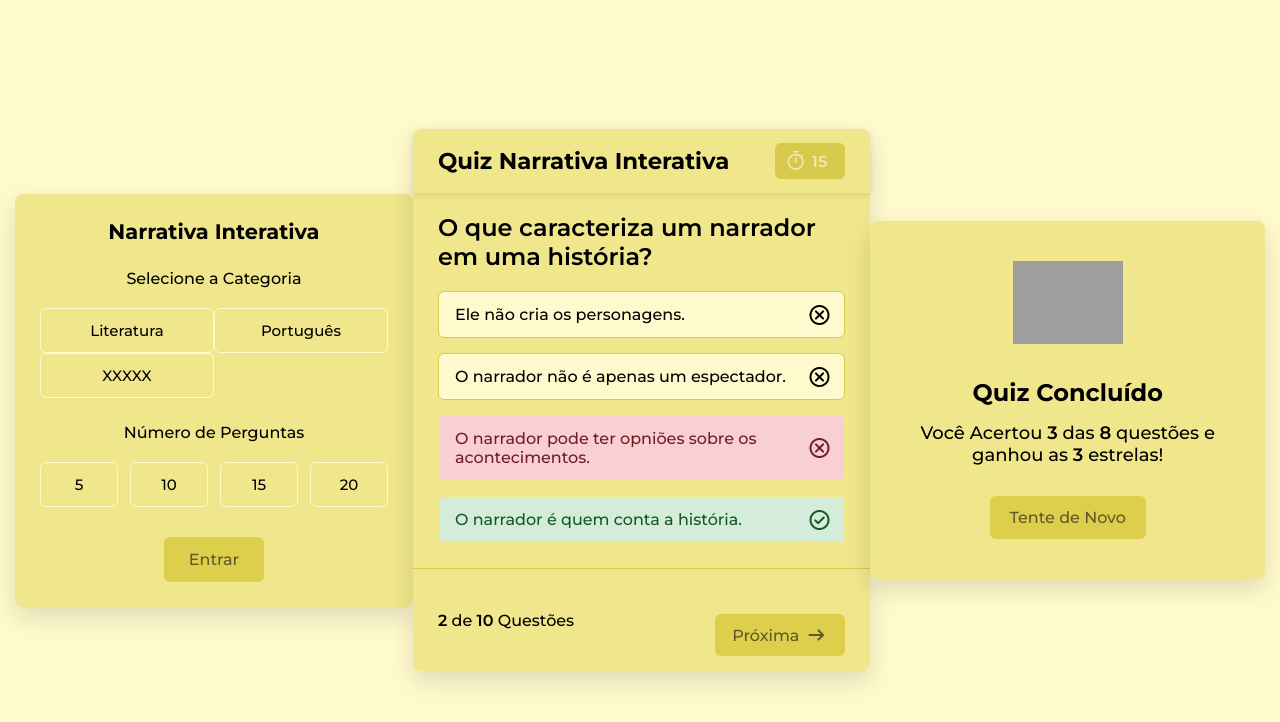
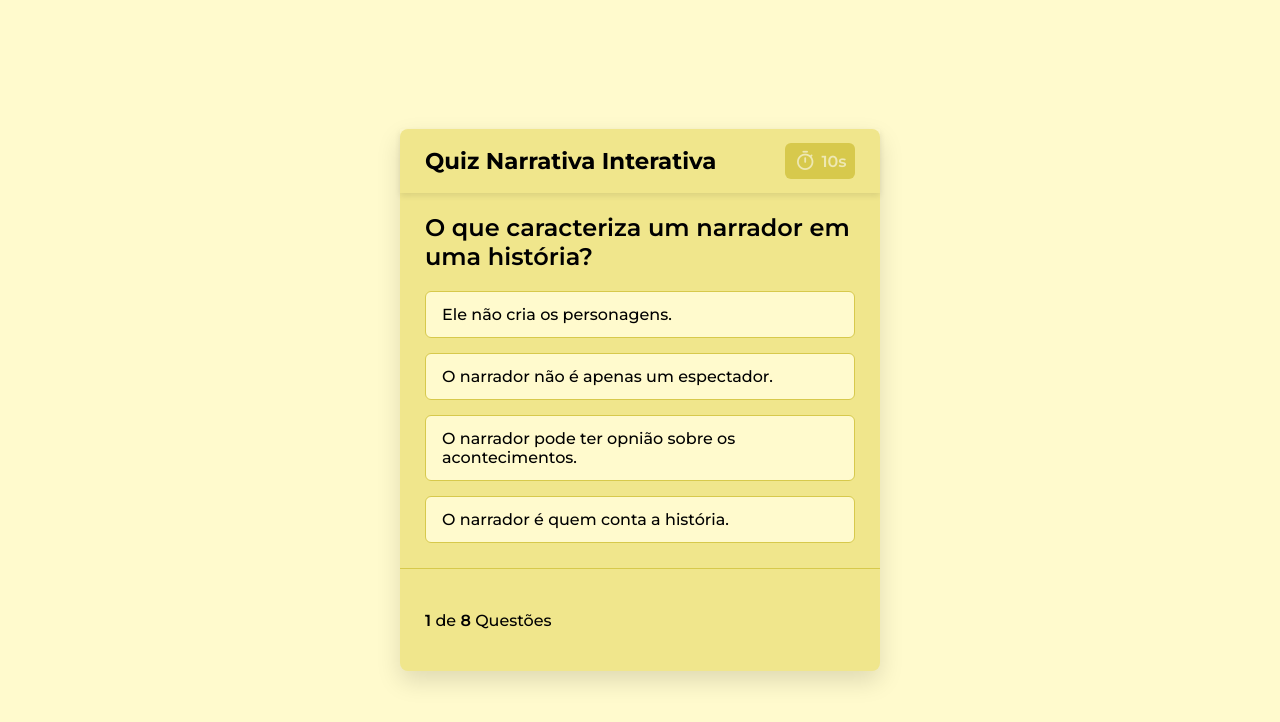
Before and after one commit to Engenharia-Letras/Narrativa_Interativa, a plain HTML site: page index.html in a window 1280 px wide. Drawn offline with nearby package versions, Linux system fonts and the light colour scheme; grey boxes are pictures that could not be loaded.

Commit message:
Feat: questões, fluxo de telas, implementando acertos erros, etc.

```diff
--- a/index.html
+++ b/index.html
@@ -16,19 +16,14 @@
         <div class="config-option">
             <h4 class="option-title">Selecione a Categoria</h4>
             <div class = "category-options">
-                <button class="category-option active">Literatura </button>
-                <button class="category-option">Português</button>
-                <button class="category-option">XXXXX</button>
+                <button class="category-option active">Português </button>
             </div>
         </div>
 
         <div class="config-option">
             <h4 class="option-title">Número de Perguntas</h4>
             <div class = "question-options">
-                <button class="question-option">5</button>
-                <button class="question-option">10</button>
-                <button class="question-option">15</button>
-                <button class="question-option">20</button>
+                <button class="question-option">8</button>
             </div>
         </div>
 
@@ -45,25 +40,8 @@
         </div>
     </header>
     <div class="quiz-content">
-        <h1 class="question-text">O que caracteriza um narrador em uma história?</h1>
-        <ul class="answer-options">
-            <li class="answer-option ">
-                <p>Ele não cria os personagens.</p>
-                 <span class="material-symbols-rounded">cancel</span>
-            </li>
-            <li class="answer-option ">
-                <p>O narrador não é apenas um espectador.</p>
-                <span class="material-symbols-rounded">cancel</span>
-            </li>
-            <li class="answer-option incorrect">
-                <p>O narrador pode ter opniões sobre os acontecimentos.</p>
-                <span class="material-symbols-rounded">cancel</span>
-            </li>
-            <li class="answer-option correct">
-                <p>O narrador é quem conta a história.</p>
-                <span class="material-symbols-rounded">check_circle</span>
-            </li>
-        </ul>
+        <h1 class="question-text"></h1>
+        <ul class="answer-options"></ul>
         </div>
 
         <div class="quiz-footer">
@@ -78,8 +56,14 @@
     <div class="result-container">
         <img src="https://imagepng.org/wp-content/uploads/2017/10/estrela-1.png" class="result-img">
         <h2 class="result-title">Quiz Concluído</h2>
-        <p class="result-message"> Você Acertou <b>3</b> das <b>8</b> questões e ganhou as <b>3</b> estrelas! </p>
+        <p class="result-message"></p>
         <button class="try-again-btn">Tente de Novo</button>
     </div>
+
+    <script src="javascript/questions.js"></script>
+    <script src="javascript/script.js"></script>
+
+
+
 </body>
 </html>
--- /dev/null
+++ b/javascript/questions.js
@@ -0,0 +1,49 @@
+// Questões agrupadas por categoria
+
+const questions = [
+    {
+        category: "Português",
+        questions: [
+            {
+                question: "O que caracteriza um narrador em uma história?",
+                options: ["Ele não cria os personagens.", "O narrador não é apenas um espectador.", "O narrador pode ter opnião sobre os acontecimentos.", "O narrador é quem conta a história."],
+                corretAnswer: 3,
+            },
+            {
+                question: "Qual o tipo de discurso que o narrador da história intefere na fala do personagem?",
+                options: ["Discurso Direto", "Discurso Indireto", "Discurso Indireto Livre"],
+                corretAnswer: 1,
+            },
+            {
+                question: "O que o enredo é considerado?",
+                options: ["Sucessão de fatos de uma história", "Sucessão de regras", "Conjunto de Fatos", "Conjunto de acontecimentos"],
+                correctAnswer:0,
+            },
+            {
+                question: "Quais são os tipos principais de personagens em uma narrativa?",
+                options: ["Protagonista, antagonista, coadjuvante e figurante", "Protagonista, antagonista, coadjuvante e secundário", "Herói, vilão, anti-heroi e mártir", "Personagens planos, redondos, principais e secundários seu parágrafo"],
+                correctAnswer: 1,
+            },
+            {
+                question: "Qauis são os principais elementos que compõem uma narrativa?",
+                options: ["Faltam outros elementos importantes, como espaço e conflito.", "Texto não é um dos elementos principais.", "Diálogos não é um elemento principal, embora importante.", "os pricipais elementos são personagens, enredo, espaço, tempo e conflito."],
+                correctAnswer: 3,
+            },
+            {
+                question: "Qual é a função do clímax em uma história?",
+                options: ["O clímax não a apresenta os personagens.", "O clímax não resolve todos os conflitos.", "O clímax é o momento de maior tensão na história.", "O cliímax não é para apresentar o cenário."],
+                correctAnswer: 2,
+            },
+            {
+                question: "De que forma o espaço pode influenciar o desenrolar do enredo?",
+                options: ["O espaço tem impacto no enredo.", "O espaço vai além de apenas mostrar onde os personagens vivem.", "O espaço vai além de apenas mostrar onde os personagens vivem.", "O espaço define o ambiente e afeta as ações dos personagens.", "O espaço é relevante para o desenvolvimento da trama. paragráfo"],
+                correctAnswer: 2,
+            },
+            {
+                question:"Na Literatura onde encontramos a narrativa?",
+                options:["Romances.","Novelas.","Fábulas.", "Contos.", "Todas as questões anteriores estão corretas."],
+                correctAnswer: 4,
+            }
+        ]
+    }
+]
--- /dev/null
+++ b/javascript/script.js
@@ -0,0 +1,138 @@
+const quizContainer = document.querySelector(".quiz-container");
+const answerOptions = document.querySelector(".answer-options");
+const nextQuestionBtn = document.querySelector(".next-question-btn");
+const questionStatus = document.querySelector(".question-status");
+const timerDisplay = document.querySelector(".time-duration");
+const resultContainer = document.querySelector(".result-container");
+const resultMessage = document.querySelector(".result-message"); // Pega o elemento da mensagem final
+
+// Variáveis globais
+const QUIZ_TIME_LIMIT = 15;
+let currentTime = QUIZ_TIME_LIMIT;
+let timer = null;
+let quizCategory = "Português";
+let numberOfQuestions = 8;
+let currentQuestion = null;
+let correctAnswers = 0;
+const questionIndexHistory = [];
+
+// Mostra os resultados do quiz
+const showQuizResults = () => {
+    quizContainer.style.display = "none";
+    resultContainer.style.display = "block";
+
+    // Atualiza mensagem final com base nos acertos reais
+    resultMessage.innerHTML = `Você acertou <b>${correctAnswers}</b> das <b>${numberOfQuestions}</b> questões e ganhou <b>${correctAnswers}</b> estrela${correctAnswers !== 1 ? 's' : ''}!`;
+};
+
+// Reseta o temporizador
+const resetTimer = () => {
+    clearInterval(timer);
+    currentTime = QUIZ_TIME_LIMIT;
+    timerDisplay.textContent = `${currentTime}s`;
+};
+
+// Inicia o temporizador
+const startTimer = () => {
+    resetTimer();
+    timer = setInterval(() => {
+        currentTime--;
+        timerDisplay.textContent = `${currentTime}s`;
+        if (currentTime <= 0) {
+            clearInterval(timer);
+            revealCorrectAnswer(); // Se o tempo acabar, mostra a resposta certa
+        }
+    }, 1000);
+};
+
+const getRandomQuestion = () => {
+    const categoryData = questions.find(cat => cat.category.toLowerCase() === quizCategory.toLowerCase());
+    const categoryQuestions = categoryData ? categoryData.questions : [];
+
+    if (questionIndexHistory.length >= Math.min(categoryQuestions.length, numberOfQuestions)) {
+        return null;
+    }
+
+    const availableQuestions = categoryQuestions.filter((_, index) => !questionIndexHistory.includes(index));
+    const randomQuestion = availableQuestions[Math.floor(Math.random() * availableQuestions.length)];
+    questionIndexHistory.push(categoryQuestions.indexOf(randomQuestion));
+    return randomQuestion;
+};
+
+const revealCorrectAnswer = () => {
+    const options = answerOptions.querySelectorAll(".answer-option");
+    options.forEach((option, index) => {
+        option.style.pointerEvents = "none";
+        if (index === currentQuestion.correctAnswer) {
+            option.classList.add("correct");
+            option.insertAdjacentHTML("beforeend", `<span class="material-symbols-rounded">check_circle</span>`);
+        }
+    });
+    nextQuestionBtn.style.visibility = "visible";
+};
+
+const handleAnswer = (option, answerIndex) => {
+    clearInterval(timer);
+    const isCorrect = answerIndex === currentQuestion.correctAnswer;
+
+    if (isCorrect) {
+        option.classList.add("correct");
+        correctAnswers++;
+    } else {
+        option.classList.add("incorrect");
+        revealCorrectAnswer(); // Mostra a correta se errou
+    }
+
+    option.insertAdjacentHTML("beforeend", `<span class="material-symbols-rounded">${isCorrect ? 'check_circle' : 'cancel'}</span>`);
+    answerOptions.querySelectorAll(".answer-option").forEach(btn => btn.style.pointerEvents = "none");
+
+    nextQuestionBtn.style.visibility = "visible";
+};
+
+const renderQuestion = () => {
+    currentQuestion = getRandomQuestion();
+
+    if (!currentQuestion) {
+        showQuizResults();
+        return;
+    }
+
+    resetTimer();
+    startTimer();
+
+    // Atualiza UI
+    answerOptions.innerHTML = "";
+    nextQuestionBtn.style.visibility = "hidden";
+    document.querySelector(".question-text").textContent = currentQuestion.question;
+    questionStatus.innerHTML = `<b>${questionIndexHistory.length}</b> de <b>${numberOfQuestions}</b> Questões`;
+
+    currentQuestion.options.forEach((optionText, index) => {
+        const li = document.createElement("li");
+        li.classList.add("answer-option");
+        li.textContent = optionText;
+        li.addEventListener("click", () => handleAnswer(li, index));
+        answerOptions.appendChild(li);
+    });
+};
+
+// Inicialização
+quizContainer.style.display = "block";
+renderQuestion();
+
+// Eventos
+nextQuestionBtn.addEventListener("click", renderQuestion);
+
+const tryAgainBtn = document.querySelector(".try-again-btn");
+
+tryAgainBtn.addEventListener("click", () => {
+    // Reseta variáveis
+    correctAnswers = 0;
+    questionIndexHistory.length = 0;
+    currentQuestion = null;
+
+    // Esconde tela de resultado e mostra quiz
+    resultContainer.style.display = "none";
+    quizContainer.style.display = "block";
+
+    renderQuestion();
+});
--- a/style.css
+++ b/style.css
@@ -19,7 +19,7 @@ body {
 }
 
 :where(.config-container, .quiz-container, .result-container) {
-   /* display: none;*/
+   display: none;
     background: #F0E68C;
     border-radius: 8px;
     box-shadow: 0 10px 25px rgba(0, 0, 0, 0.13);
@@ -106,6 +106,7 @@ body {
 }
 
 .quiz-container {
+    display: block;
     width: 480px;
 
 }
@@ -213,6 +214,7 @@ body {
 .quiz-footer .next-question-btn {
     display: inline-flex;
     gap: 5px;
+    visibility: hidden;
     align-items: center;
     padding: 9px 17px;
 
```
